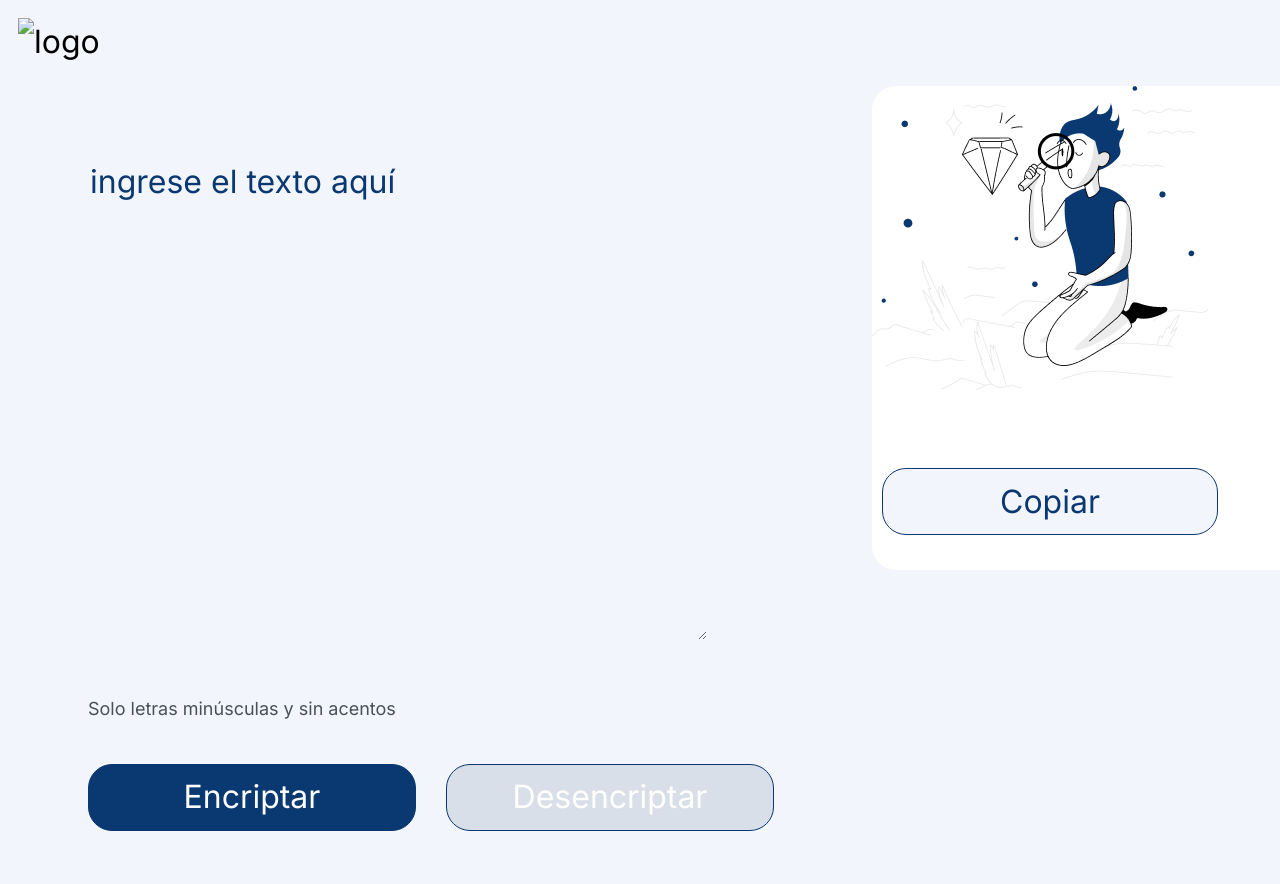
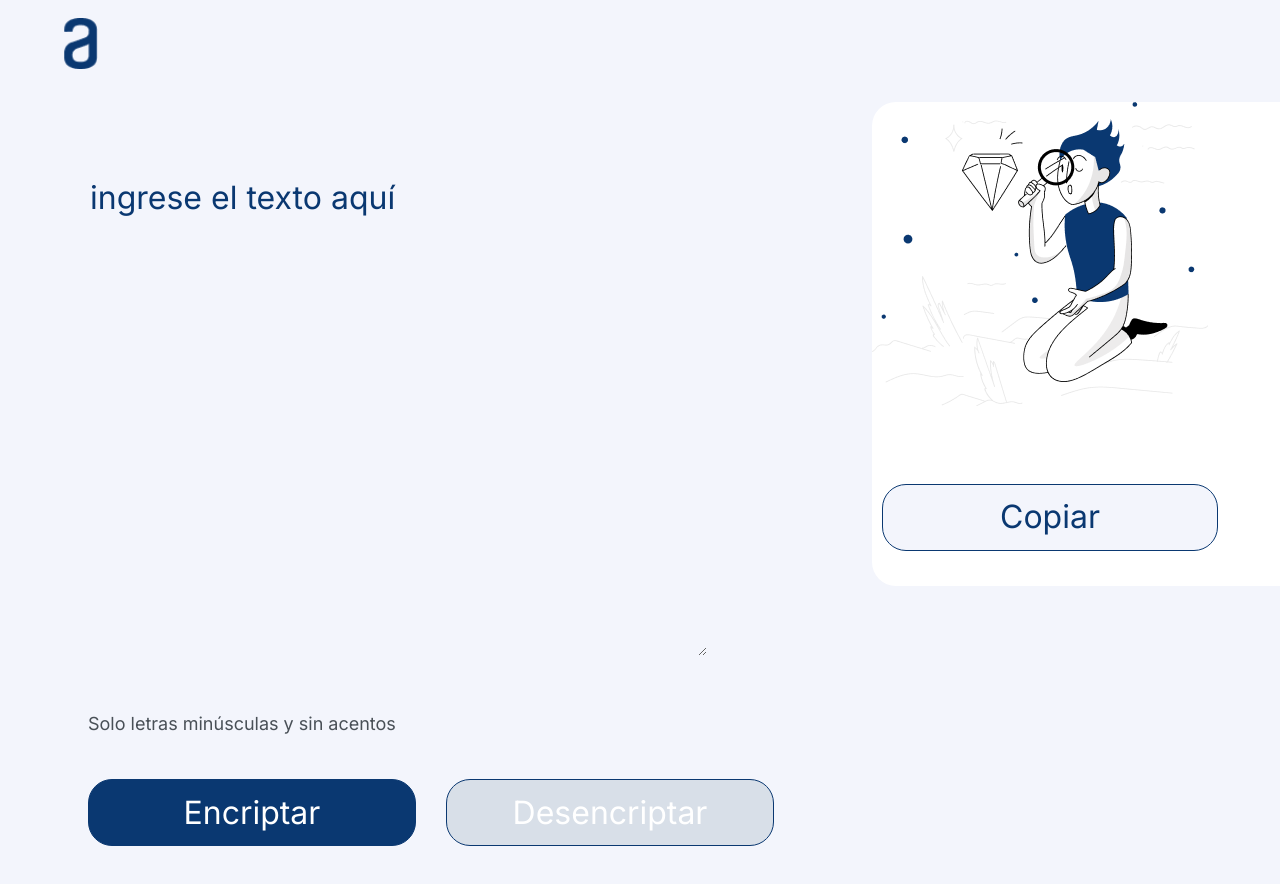
Before and after one commit to EricLeonelCorrea/encriptador, a plain HTML site: page index.html in a window 1280 px wide. Drawn offline with Linux system fonts and the light colour scheme; files whose address does not match are found by name.

Commit message:
Update index.html

```diff
--- a/index.html
+++ b/index.html
@@ -13,7 +13,7 @@
 </head>
 <body>
     <header >
-    	<img class= "logo" src="imagenes/logo.png" alt="logo">
+    	<img class= "logo" src="logo.png" alt="logo">
     </header>
     <main>
     	<section>
```
